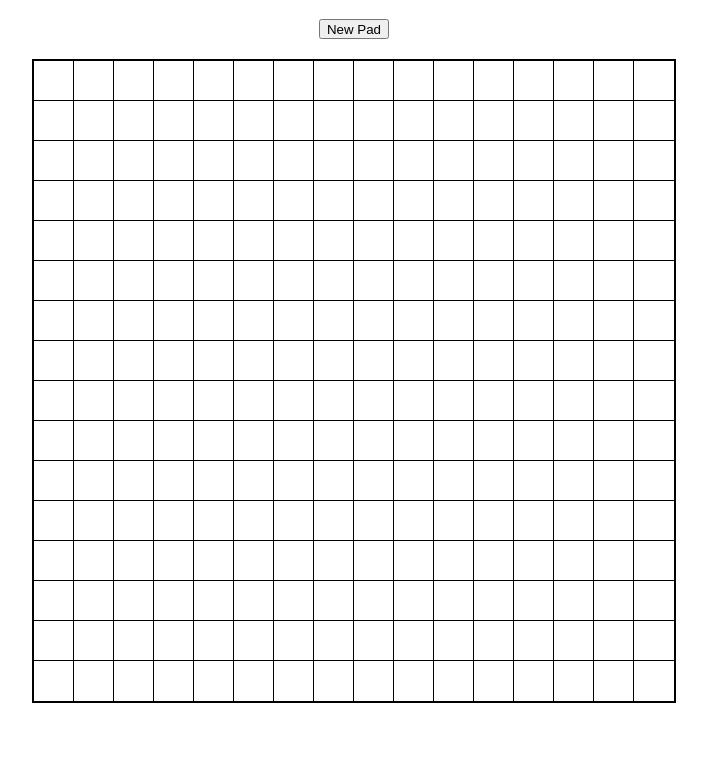
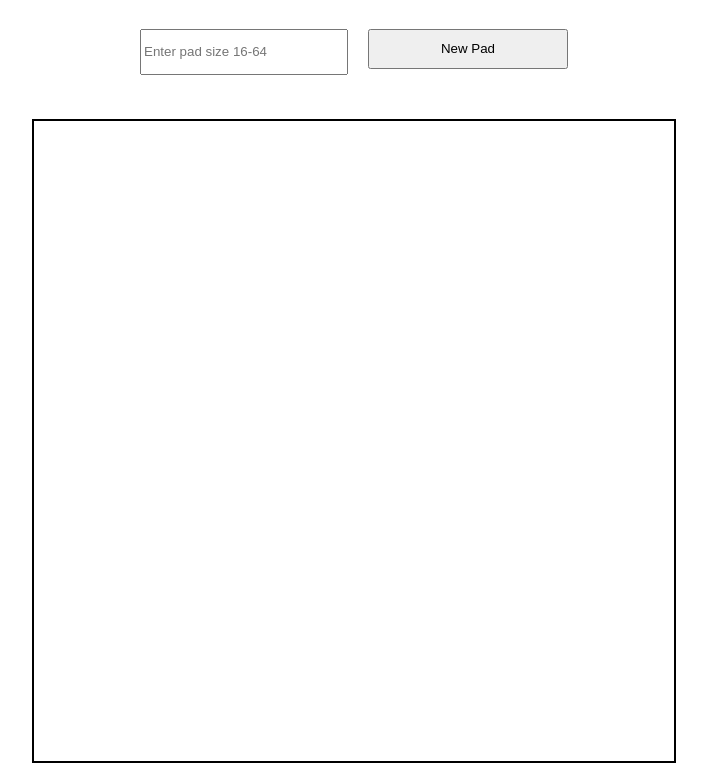
Before and after one commit to Spartalis1/sketch_pad, a plain HTML site: page index.html in a window 1280 px wide. Both pictures are taken after a click on the button "New Pad". Shown: the part 61-832 px from the top of the page, without its empty margins (286-993 px from the left). Before the commit the page ends 800 px from the top, so only its background shows below. Drawn offline with Linux system fonts and the light colour scheme.

Commit message:
working pad

```diff
--- a/index.html
+++ b/index.html
@@ -9,6 +9,7 @@
   <body>
     <h1>Peter's Sketch Pad</h1>
     <div id='buttonbox'>
+      <input id='size' type="text" placeholder='Enter pad size 16-64'>
       <button id='createpad'>New Pad</button>
     </div>
     <div id="pad">
--- a/script.js
+++ b/script.js
@@ -1,22 +1,33 @@
 const pad = document.getElementById('pad');
-const n = 16;
 const newbutton = document.getElementById('createpad');
 
-function blankPad (n) {
-  for (let i = 0; i < n**2; i++) {
-    let box = document.createElement('div');
-    box.classList.add('boxes');
-    box.classList.add('whitebox');
-    pad.appendChild(box);
+function blankPad () {
+    if (document.querySelectorAll('.boxes')) {
+        let oldBoxes = document.querySelectorAll('.boxes');
+        oldBoxes.forEach((oldBox) => {
+            oldBox.remove()
+        })
+    }
+    let n = document.getElementById('size').value
+    if (+n < 16 || +n > 64 || !+n) {
+        alert('You must choose a number between 16 and 64!');
+        return;
+    } else {
+    let pix = 640 / n
+    console.log(n)
+    for (let i = 0; i < n**2; i++) {
+        let box = document.createElement('div');
+        box.classList.add('boxes');
+        box.classList.add('whitebox');
+        box.setAttribute('style', `height: ${pix}px; width: ${pix}px`)
+
+        box.addEventListener('mouseover', draw);
+        pad.appendChild(box); }
   }
-  const boxes = document.querySelectorAll('.boxes');
-  boxes.forEach((box) => {
-    box.addEventListener('click',draw());
-  })
 }
 
 function draw (e) {
-  e.classList.add('blackbox');
+  e.target.classList.add('blackbox');
 }
 
-newbutton.addEventListener('click', function () {blankPad(n)});
+newbutton.addEventListener('click', function () {blankPad()});
--- a/style.css
+++ b/style.css
@@ -2,14 +2,19 @@ h1 {
     text-align: center;
   }
   #buttonbox {
+
     display: flex;
     width: 100%;
+    height: 100px;
+    align-content: center;
+    justify-content: center;
+    flex-direction: row wrap;
+  }
+  button,
+  input {
     height: 40px;
-    align-content: flex-start;
-    justify-content: center;
-  }
-  button {
-    height: 20px;
+    width: 200px;
+    margin: 10px;
   }
   #pad {
     margin: 0px auto;
@@ -24,17 +29,13 @@ h1 {
 
   .whitebox {
     background-color: white;
-    border: 1px solid black;
-    width: 40px;
-    height: 40px;
-    margin: -1px;
+    /*width: 40px;
+    height: 40px;*/
     padding: 0px;
   }
   .blackbox {
     background-color: black;
-    border: 1px solid black;
-    width: 40px;
-    height: 40px;
-    margin: -1px;
+    /*width: 40px;
+    height: 40px;*/
     padding: 0px;
   }
```
